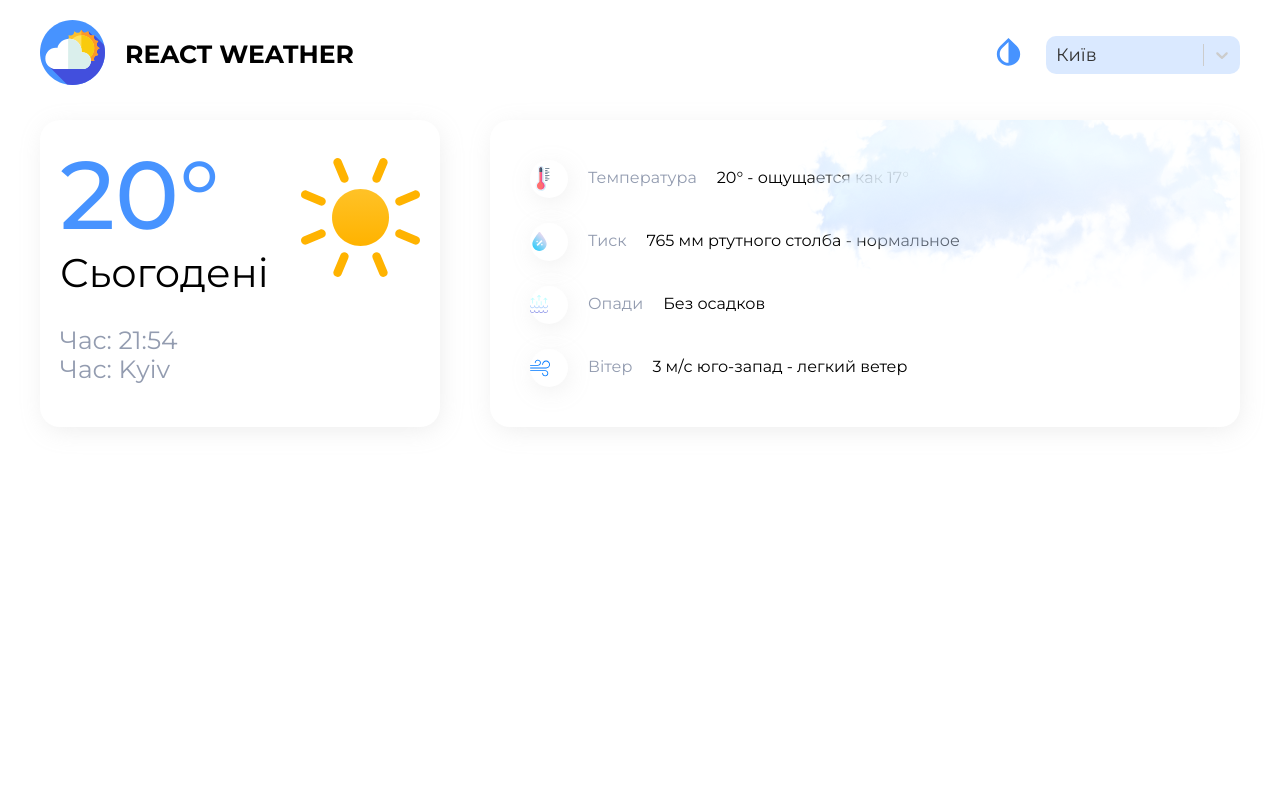
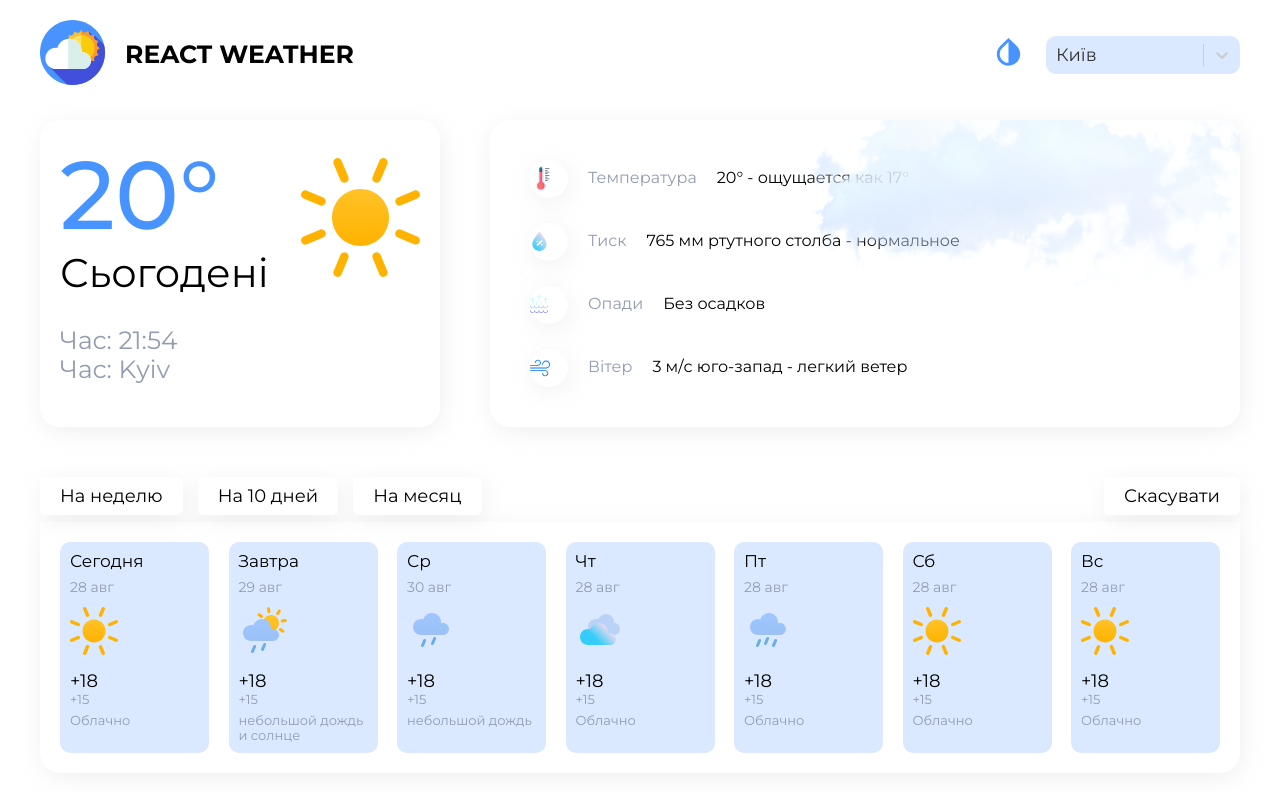
Before and after one commit to ArtomkIvanher/pet_proj1, a React (Create React App) app: page / in a window 1280 px wide. Shown: the top 792 px of the page. Built offline with nearby package versions, Linux system fonts and the light colour scheme.

Commit message:
add card

```diff
--- /dev/null
+++ b/src/pages/Home/components/Days/Cart.tsx
@@ -0,0 +1,23 @@
+import { GlobalSvgSelector } from '../../../../assets/icons/global/GlobalSvgSelector'
+import { Day } from './Days'
+import s from './Days.module.scss'
+
+interface Props {
+	day: Day
+}
+
+export const Cart = ({day}: Props) => {
+	const {day: day_data, day_info, icon_id, temp_day, temp_night, info} = day
+	return (
+		<div className={s.card}>
+			<div className={s.day_data}>{day_data}</div>
+			<div className={s.day_info}>{day_info}</div>
+			<div className={s.img}>
+				<GlobalSvgSelector id={icon_id} />
+			</div>
+			<div className={s.temp_day}>{temp_day}</div>
+            <div className={s.temp_night}>{temp_night}</div>
+            <div className={s.info}>{info}</div>
+		</div>
+	)
+}
--- /dev/null
+++ b/src/pages/Home/components/Days/Days.module.scss
@@ -0,0 +1,83 @@
+@import '../../../../styles/variables.scss';
+
+.days {
+	display: flex;
+	justify-content: space-between;
+	flex-wrap: wrap;
+	padding: 20px;
+	width: 100%;
+	border-radius: 0 0 $border-radius $border-radius;
+	background: $light-background;
+	box-shadow: $box-shadow;
+	.card {
+		display: flex;
+		flex-direction: column;
+		background: $card-background-light;
+		border-radius: 10px;
+		width: 149px;
+		transition: 0.3s;
+		cursor: pointer;
+		padding: 10px;
+	}
+	.day_data {
+		margin-bottom: 7px;
+		font-size: 17px;
+	}
+	.day_info {
+		font-size: 14px;
+		margin-bottom: 12px;
+		color: $base-color;
+	}
+	.img {
+		margin-bottom: 12px;
+	}
+	.temp_day {
+		font-size: 18px;
+	}
+	.temp_night {
+		font-size: 13px;
+		color: $base-color;
+		margin-bottom: 6px;
+	}
+	.info {
+		font-size: 13px;
+		color: $base-color;
+	}
+	&:hover {
+		box-shadow: $card-box-shadow-light;
+	}
+}
+
+.tabs {
+	display: flex;
+	justify-content: space-between;
+    margin-bottom: 7px;
+}
+.tabs_wrapper {
+    display: flex;
+}
+.tab,
+.cancel {
+    box-shadow: $box-shadow;
+    border-radius: 5px;
+    padding: 9px 20px;
+    background: $light-background;
+    margin-right: 15px;
+    color: $light-color;
+    font-size: 18px;
+    display: flex;
+    align-items: center;
+    justify-content: center;
+
+}
+
+.tab {
+    &:active{
+        background: $primary-color;
+        color: $light-color;
+    }
+}
+
+.cancel{
+    margin-right: 0;
+}
--- /dev/null
+++ b/src/pages/Home/components/Days/Days.tsx
@@ -0,0 +1,85 @@
+import { Cart } from './Cart'
+import s from './Days.module.scss'
+import { Tabs } from './Tabs'
+
+type Props = {}
+
+export interface Day {
+	day: string
+	day_info: string
+	icon_id: string
+	temp_day: string
+	temp_night: string
+	info: string
+}
+
+export const Days = (props: Props) => {
+	const days: Day[] = [
+		{
+			day: 'Сегодня',
+			day_info: '28 авг',
+			icon_id: 'sun',
+			temp_day: '+18',
+			temp_night: '+15',
+			info: 'Облачно',
+		},
+		{
+			day: 'Завтра',
+			day_info: '29 авг',
+			icon_id: 'small_rain_sun',
+			temp_day: '+18',
+			temp_night: '+15',
+			info: 'небольшой дождь и солнце',
+		},
+		{
+			day: 'Ср',
+			day_info: '30 авг',
+			icon_id: 'small_rain',
+			temp_day: '+18',
+			temp_night: '+15',
+			info: 'небольшой дождь',
+		},
+		{
+			day: 'Чт',
+			day_info: '28 авг',
+			icon_id: 'mainly_cloudy',
+			temp_day: '+18',
+			temp_night: '+15',
+			info: 'Облачно',
+		},
+		{
+			day: 'Пт',
+			day_info: '28 авг',
+			icon_id: 'rain',
+			temp_day: '+18',
+			temp_night: '+15',
+			info: 'Облачно',
+		},
+		{
+			day: 'Сб',
+			day_info: '28 авг',
+			icon_id: 'sun',
+			temp_day: '+18',
+			temp_night: '+15',
+			info: 'Облачно',
+		},
+		{
+			day: 'Вс',
+			day_info: '28 авг',
+			icon_id: 'sun',
+			temp_day: '+18',
+			temp_night: '+15',
+			info: 'Облачно',
+		},
+	]
+	return (
+		<>
+			<Tabs />
+			<div className={s.days}>
+				{days.map((day: Day) => (
+					<Cart day={day} />
+				))}
+			</div>
+		</>
+	)
+}
--- /dev/null
+++ b/src/pages/Home/components/Days/Tabs.tsx
@@ -0,0 +1,29 @@
+import s from './Days.module.scss'
+
+type Props = {}
+
+export const Tabs = (props: Props) => {
+	const tabs = [
+		{
+			value: 'На неделю',
+		},
+		{
+			value: 'На 10 дней',
+		},
+		{
+			value: 'На месяц',
+		},
+	]
+	return (
+		<div className={s.tabs}>
+			<div className={s.tabs_wrapper}>
+				{tabs.map(tab => (
+					<div className={s.tab} key={tab.value}>
+						{tab.value}
+					</div>
+				))}
+			</div>
+            <div className={s.cancel}>Скасувати</div>
+		</div>
+	)
+}
--- a/src/pages/Home/components/Home.module.scss
+++ b/src/pages/Home/components/Home.module.scss
@@ -1,4 +1,5 @@
 .wrapper{
     display: flex;
     justify-content: space-between;
+    margin-bottom: 50px;
 }
--- a/src/pages/Home/components/Home.tsx
+++ b/src/pages/Home/components/Home.tsx
@@ -1,3 +1,4 @@
+import { Days } from './Days/Days'
 import s from './Home.module.scss'
 import { ThisDay } from './ThisDay/ThisDay'
 import { ThisDayInfo } from './ThisDayInfo/ThisDayInfo'
@@ -11,6 +12,8 @@
 				<ThisDay />
 				<ThisDayInfo />
 			</div>
+
+			<Days/>
 		</div>
 	)
 }
--- a/src/pages/Home/components/ThisDayInfo/ThisDayItem.tsx
+++ b/src/pages/Home/components/ThisDayInfo/ThisDayItem.tsx
@@ -1,7 +1,6 @@
 import React from 'react'
 import { Item } from './ThisDayInfo'
 import s from './ThisDayInfo.module.scss'
-import { IndicatorSeparator } from 'react-select/dist/declarations/src/components/indicators'
 import { IndicatorSvgSelector } from '../../../../assets/icons/indicators/IndicatorSvgSelector'
 
 type Props = {
```
